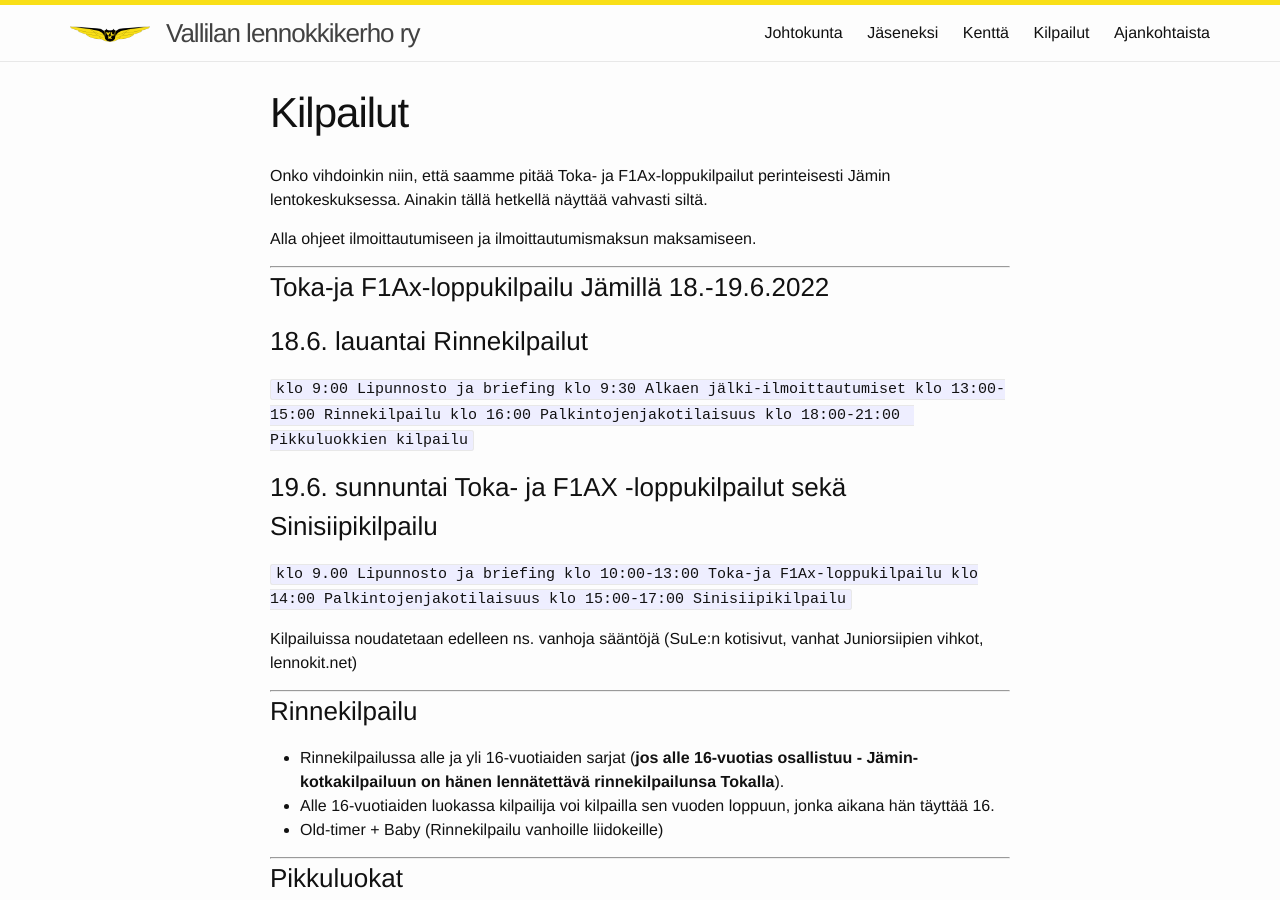
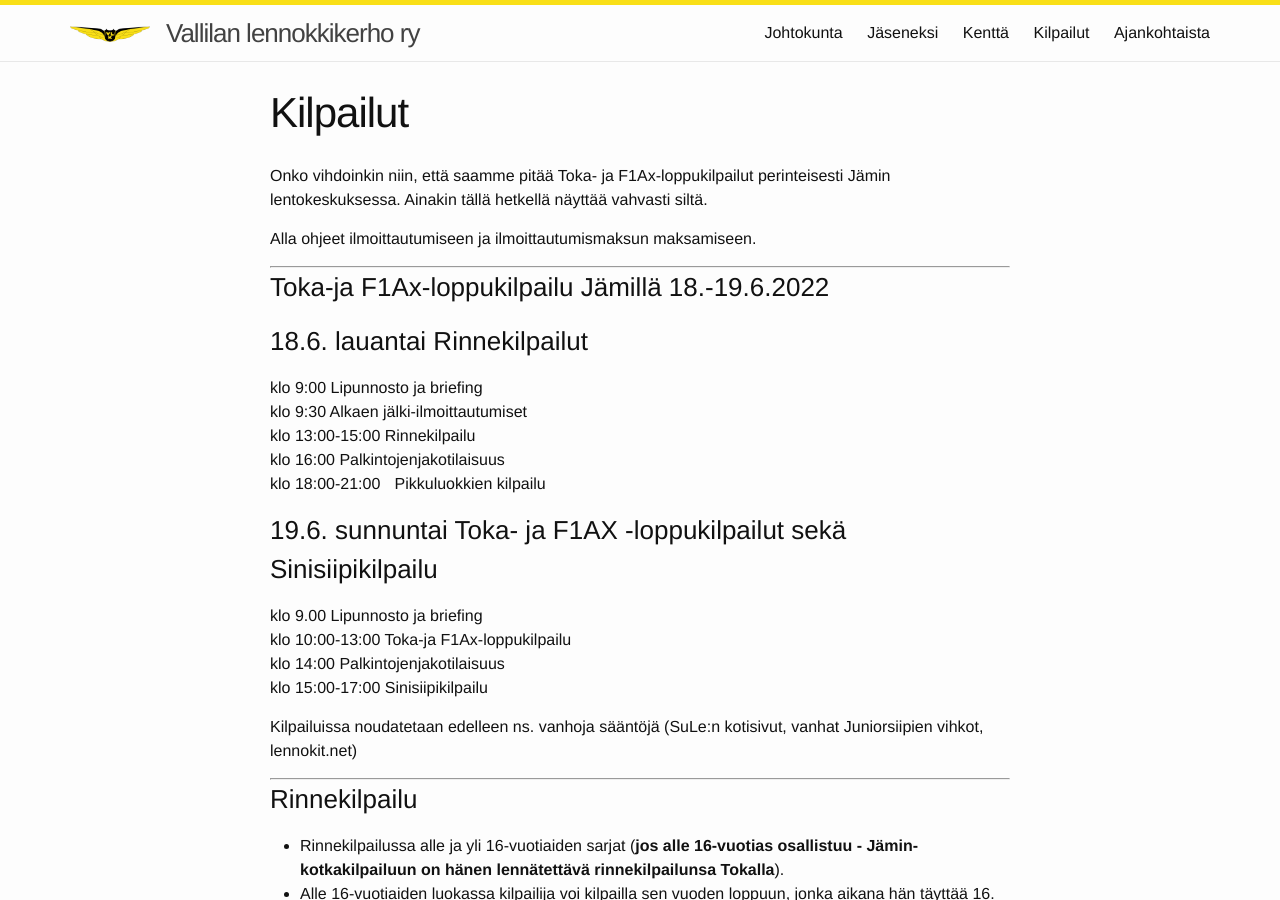
Before and after one commit to vallilanlennokkikerho/vallilanlennokkikerho.github.io, a Jekyll site: the page built from kilpailut.md, in a window 1280 px wide and 900 px high. Built offline with Jekyll 4.4.1, drawn with Linux system fonts in a browser that asks for light colours.

```diff
--- a/kilpailut.md
+++ b/kilpailut.md
@@ -16,18 +16,18 @@ Alla ohjeet ilmoittautumiseen ja ilmoittautumismaksun maksamiseen.
 
 ### 18.6. lauantai Rinnekilpailut
 
-`klo 9:00 	         Lipunnosto ja briefing
-klo 9:30 	         Alkaen jälki-ilmoittautumiset
-klo 13:00-15:00 	 Rinnekilpailu
-klo 16:00		       Palkintojenjakotilaisuus
-klo 18:00-21:00    Pikkuluokkien kilpailu`
+klo 9:00 	         Lipunnosto ja briefing<br>
+klo 9:30 	         Alkaen jälki-ilmoittautumiset<br>
+klo 13:00-15:00 	 Rinnekilpailu<br>
+klo 16:00		       Palkintojenjakotilaisuus<br>
+klo 18:00-21:00    Pikkuluokkien kilpailu<br>
 
 ### 19.6. sunnuntai Toka- ja F1AX -loppukilpailut sekä Sinisiipikilpailu
 
-`klo 9.00 	        Lipunnosto ja briefing
-klo 10:00-13:00 	Toka-ja F1Ax-loppukilpailu
-klo 14:00 		    Palkintojenjakotilaisuus
-klo 15:00-17:00 	Sinisiipikilpailu`
+klo 9.00 	        Lipunnosto ja briefing<br>
+klo 10:00-13:00 	Toka-ja F1Ax-loppukilpailu<br>
+klo 14:00 		    Palkintojenjakotilaisuus<br>
+klo 15:00-17:00 	Sinisiipikilpailu<br>
 
 Kilpailuissa noudatetaan edelleen ns. vanhoja sääntöjä (SuLe:n kotisivut, vanhat Juniorsiipien vihkot, lennokit.net)
 
```
